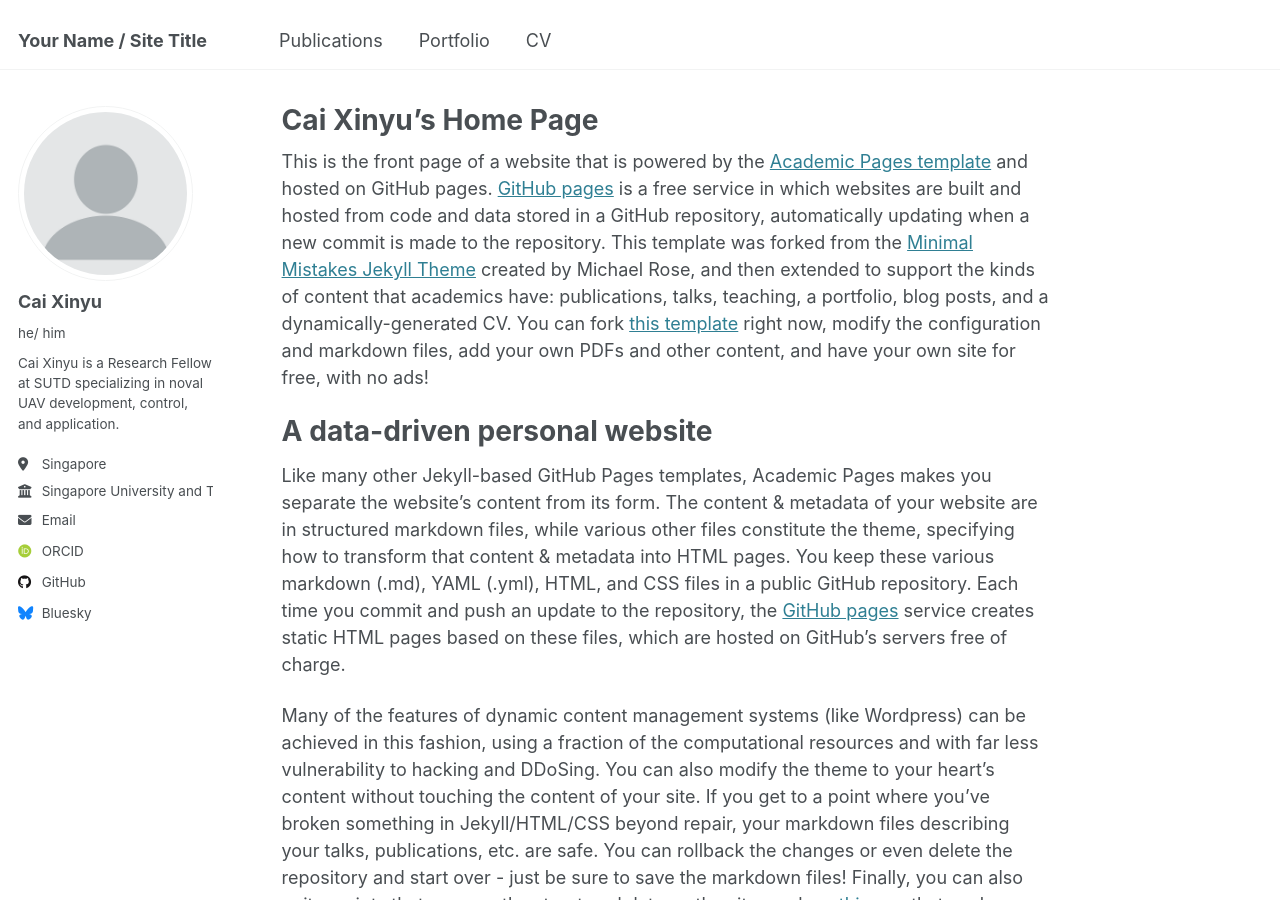
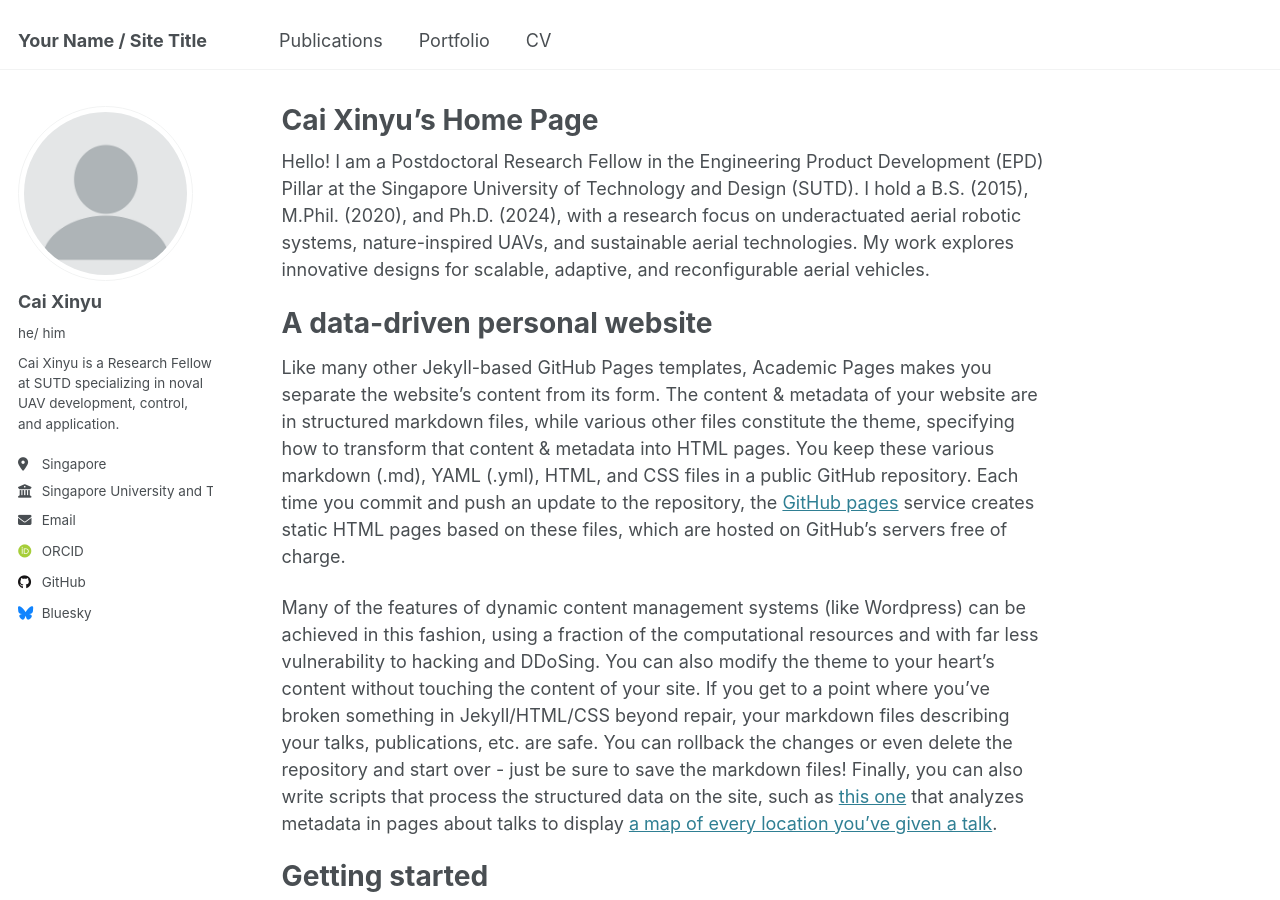
Before and after one commit to git-caixinyu/git-caixinyu.github.io, a Jekyll site: the page built from _pages/about.md, in a window 1280 px wide and 900 px high. Built offline with Jekyll 4.4.1, drawn with Linux system fonts in a browser that asks for light colours; some web fonts are replaced.

Commit message:
Update about.md

```diff
--- a/_pages/about.md
+++ b/_pages/about.md
@@ -7,7 +7,7 @@ redirect_from:
   - /about.html
 ---
 
-This is the front page of a website that is powered by the [Academic Pages template](https://github.com/academicpages/academicpages.github.io) and hosted on GitHub pages. [GitHub pages](https://pages.github.com) is a free service in which websites are built and hosted from code and data stored in a GitHub repository, automatically updating when a new commit is made to the repository. This template was forked from the [Minimal Mistakes Jekyll Theme](https://mmistakes.github.io/minimal-mistakes/) created by Michael Rose, and then extended to support the kinds of content that academics have: publications, talks, teaching, a portfolio, blog posts, and a dynamically-generated CV. You can fork [this template](https://github.com/academicpages/academicpages.github.io) right now, modify the configuration and markdown files, add your own PDFs and other content, and have your own site for free, with no ads!
+Hello! I am a Postdoctoral Research Fellow in the Engineering Product Development (EPD) Pillar at the Singapore University of Technology and Design (SUTD). I hold a B.S. (2015), M.Phil. (2020), and Ph.D. (2024), with a research focus on underactuated aerial robotic systems, nature-inspired UAVs, and sustainable aerial technologies. My work explores innovative designs for scalable, adaptive, and reconfigurable aerial vehicles.
 
 A data-driven personal website
 ======
```
